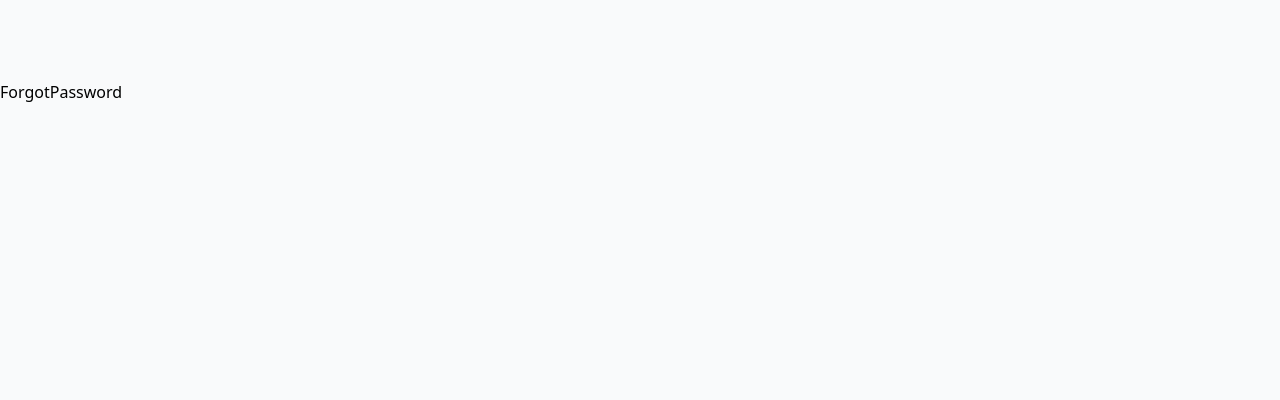
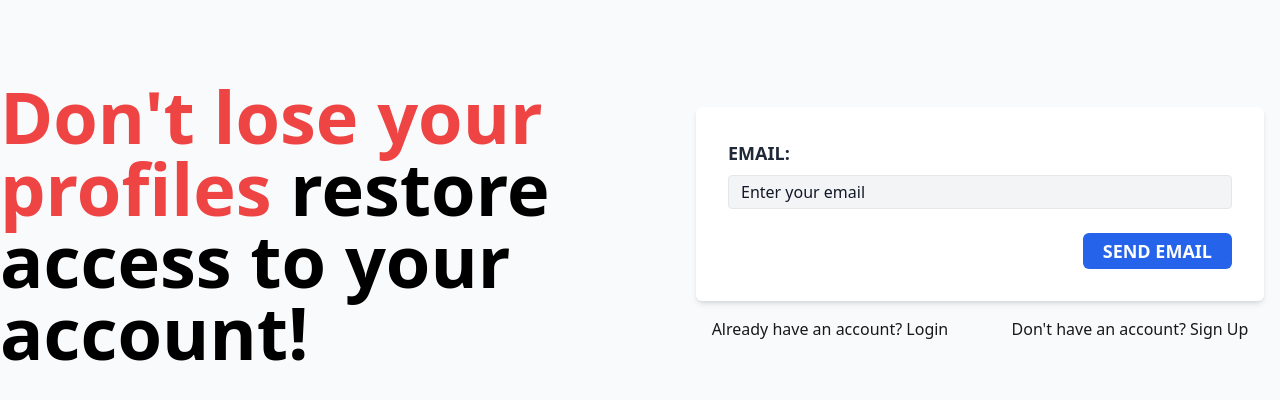
Before and after one commit to vspeed21/ASA-Typescript, a React (Vite) app: page /auth/forgot-password in a window 1280 px wide. Shown: the top 400 px of the page. Built offline with nearby package versions, Linux system fonts and the light colour scheme; no server answers.

Commit message:
forgotPassword design finished & fetchint to api

```diff
--- a/src/pages/auth/ForgotPassword.tsx
+++ b/src/pages/auth/ForgotPassword.tsx
@@ -1,8 +1,99 @@
+import { FormEvent, useState } from "react";
+
+import Alert from "../../components/Alert";
+import NavLInks from "../../components/NavLInks";
+import adminClient from "../../config/adminClient";
+import validateEmail from "../../helpers/validateEmail";
+
+interface Alert {
+  msg: string,
+  error?: boolean,
+}
+
 function ForgotPassword() {
+
+  const [email, setEmail] = useState<string>('')
+  const [alert, setAlert] = useState<Alert>();
+
+  const handleSubmit = async (e: FormEvent):Promise<void> => {
+    e.preventDefault();
+
+    if(validateEmail(email)) {
+      setAlert({
+        msg: 'Invalid email address',
+        error: true,
+      });
+      setTimeout(() => {
+        setAlert({msg: ''});
+      }, 4000);
+      return;
+    }
+
+    try {
+      const {data} = await adminClient.post("/admin/forgot-password", {email});
+      setAlert({msg: data.msg,});
+
+    } catch (error: any) {
+      setAlert({
+        msg: error?.response.data.msg,
+        error: true,
+      });
+    }
+
+  }
+
   return (
-    <div>
-      ForgotPassword
-    </div>
+    <>
+      <div className="">
+        <h1 className="text-5xl md:text-6xl lg:text-7xl text-red-500 font-black text-center md:text-left">
+        Don't lose your profiles {''}
+          <span className="text-black">restore access to your account!</span>
+        </h1>
+      </div>
+
+      <div className="mt-8 md:mt-0">
+        <form
+          className="bg-white shadow-md p-8 rounded-md mx-4"
+          noValidate
+          onSubmit={handleSubmit}
+        >
+          {alert?.msg ? <Alert msg={alert.msg} error={alert.error}/> : null}
+
+          <div className="flex flex-col gap-2 mb-3">
+            <label
+              htmlFor="email"
+              className="text-lg font-bold text-gray-800 uppercase"
+            >
+              email:
+            </label>
+
+            <input
+              type="email"
+              id="email"
+              className="border bg-gray-100 p-1 pl-3 rounded focus:shadow focus:outline-blue-600 placeholder:text-gray-900"
+              placeholder="Enter your email"
+              value={email}
+              onChange={e => setEmail(e.target.value)}
+            />
+          </div>
+
+          <div className="flex md:justify-end mt-6">
+            <input
+              type="submit"
+              value="send email"
+              className="py-1 px-5 text-center w-full md:w-auto text-white uppercase rounded-md text-lg font-bold   transition-colors duration-300 bg-blue-600  hover:bg-blue-700 hover:cursor-pointer"
+            />
+          </div>
+        </form>
+
+        <NavLInks
+          url1="login"
+          text1="Already have an account? Login"
+          url2="signup"
+          text2="Don't have an account? Sign Up"
+        />
+      </div>
+    </>
   )
 }
 
```
